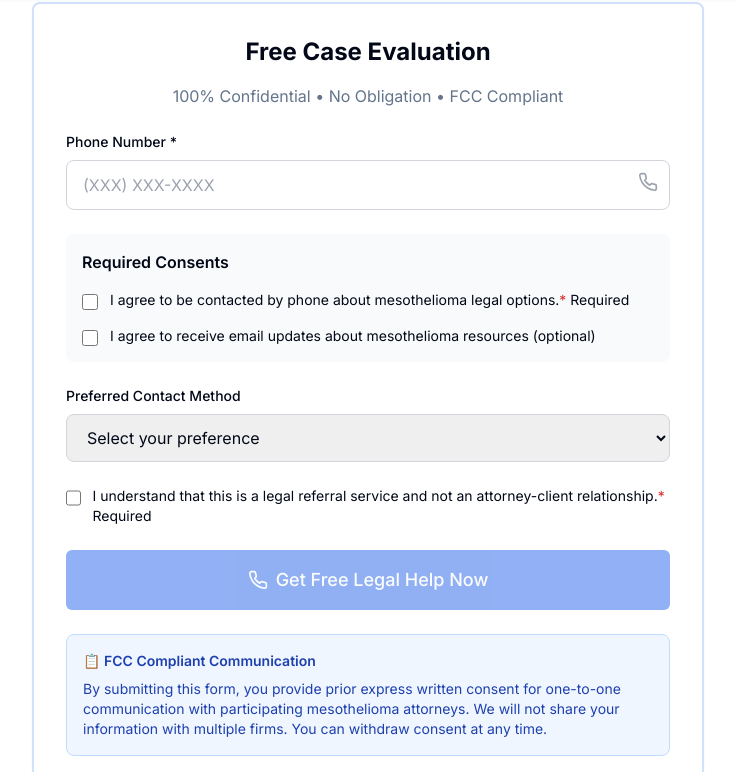
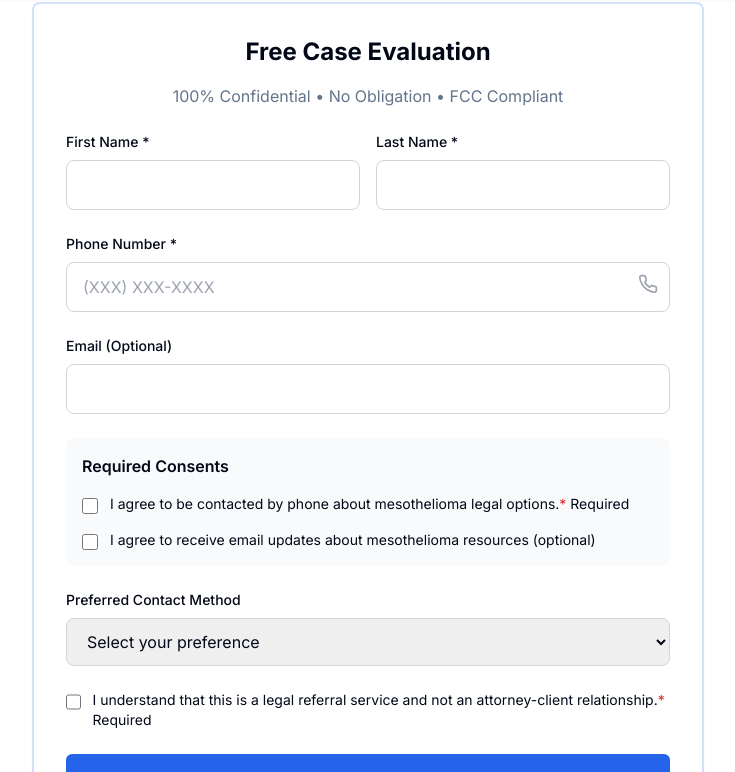
Before and after one commit to widescopeindustries/mesotheliomalawyernearby, a Next.js app: page / in a window 1280 px wide. Shown: the part 3158-3930 px from the top of the page, without its empty margins (272-1007 px from the left). Built offline with nearby package versions, Linux system fonts and the light colour scheme.

Commit message:
Fix homepage form - integrate TCPAConsentForm with Formspree

```diff
--- a/src/components/TCPAConsentForm.tsx
+++ b/src/components/TCPAConsentForm.tsx
@@ -1,25 +1,33 @@
 'use client'
 
-import { useState } from 'react'
+import { useForm, ValidationError } from '@formspree/react'
 import { Button } from '@/components/ui/button'
 import { Card, CardContent } from '@/components/ui/card'
-import { Phone, Mail, User, CheckCircle } from 'lucide-react'
+import { Phone, CheckCircle, Loader2 } from 'lucide-react'
 
 export function TCPAConsentForm() {
-  const [consent, setConsent] = useState({
-    phoneConsent: false,
-    emailConsent: false,
-    selectedAttorney: '',
-    disclaimer: false
-  })
+  const [state, handleSubmit] = useForm("xeeandap")
 
-  const handleSubmit = (e: React.FormEvent) => {
-    e.preventDefault()
-    if (consent.phoneConsent && consent.disclaimer) {
-      // Process Pay Per Call lead
-      // TODO: Integrate with lead tracking system
-      // Redirect to thank you or call tracking
-    }
+  if (state.succeeded) {
+    return (
+      <Card className="w-full max-w-2xl mx-auto border-2 border-green-200 bg-green-50">
+        <CardContent className="p-8 text-center">
+          <div className="h-16 w-16 bg-green-100 rounded-full flex items-center justify-center mx-auto mb-4">
+            <CheckCircle className="h-8 w-8 text-green-600" />
+          </div>
+          <h3 className="text-2xl font-bold mb-2">Thank You!</h3>
+          <p className="text-muted-foreground mb-4">
+            We&apos;ve received your information and will contact you within 24 hours.
+          </p>
+          <p className="text-sm text-muted-foreground mb-2">
+            Need immediate assistance? Call us now:
+          </p>
+          <a href="tel:682-999-0953" className="text-2xl font-bold text-primary hover:underline">
+            (682) 999-0953
+          </a>
+        </CardContent>
+      </Card>
+    )
   }
 
   return (
@@ -33,14 +41,46 @@ export function TCPAConsentForm() {
         </div>
 
         <form onSubmit={handleSubmit} className="space-y-6">
+          {/* Name */}
+          <div className="grid grid-cols-2 gap-4">
+            <div>
+              <label htmlFor="firstName" className="block text-sm font-medium mb-2">
+                First Name *
+              </label>
+              <input
+                id="firstName"
+                type="text"
+                name="firstName"
+                required
+                className="w-full px-4 py-3 border border-gray-300 rounded-lg focus:ring-2 focus:ring-primary focus:border-primary"
+              />
+              <ValidationError prefix="First Name" field="firstName" errors={state.errors} className="text-red-600 text-sm mt-1" />
+            </div>
+            <div>
+              <label htmlFor="lastName" className="block text-sm font-medium mb-2">
+                Last Name *
+              </label>
+              <input
+                id="lastName"
+                type="text"
+                name="lastName"
+                required
+                className="w-full px-4 py-3 border border-gray-300 rounded-lg focus:ring-2 focus:ring-primary focus:border-primary"
+              />
+              <ValidationError prefix="Last Name" field="lastName" errors={state.errors} className="text-red-600 text-sm mt-1" />
+            </div>
+          </div>
+
           {/* Phone Number */}
           <div>
-            <label className="block text-sm font-medium mb-2">
+            <label htmlFor="phone" className="block text-sm font-medium mb-2">
               Phone Number *
             </label>
             <div className="relative">
               <input
+                id="phone"
                 type="tel"
+                name="phone"
                 placeholder="(XXX) XXX-XXXX"
                 className="w-full px-4 py-3 border border-gray-300 rounded-lg focus:ring-2 focus:ring-primary focus:border-primary"
                 required
@@ -49,6 +89,21 @@ export function TCPAConsentForm() {
                 <Phone className="h-5 w-5 text-gray-400" />
               </div>
             </div>
+            <ValidationError prefix="Phone" field="phone" errors={state.errors} className="text-red-600 text-sm mt-1" />
+          </div>
+
+          {/* Email */}
+          <div>
+            <label htmlFor="email" className="block text-sm font-medium mb-2">
+              Email (Optional)
+            </label>
+            <input
+              id="email"
+              type="email"
+              name="email"
+              className="w-full px-4 py-3 border border-gray-300 rounded-lg focus:ring-2 focus:ring-primary focus:border-primary"
+            />
+            <ValidationError prefix="Email" field="email" errors={state.errors} className="text-red-600 text-sm mt-1" />
           </div>
 
           {/* FCC Consent Checkboxes */}
@@ -58,8 +113,8 @@ export function TCPAConsentForm() {
             <label className="flex items-start gap-3 cursor-pointer">
               <input
                 type="checkbox"
-                checked={consent.phoneConsent}
-                onChange={(e) => setConsent({ ...consent, phoneConsent: e.target.checked })}
+                name="phoneConsent"
+                value="I agree to be contacted by phone"
                 className="mt-1 h-4 w-4 text-primary focus:ring-primary"
                 required
               />
@@ -72,8 +127,8 @@ export function TCPAConsentForm() {
             <label className="flex items-start gap-3 cursor-pointer">
               <input
                 type="checkbox"
-                checked={consent.emailConsent}
-                onChange={(e) => setConsent({ ...consent, emailConsent: e.target.checked })}
+                name="emailConsent"
+                value="I agree to receive email updates"
                 className="mt-1 h-4 w-4 text-primary focus:ring-primary"
               />
               <span className="text-sm">
@@ -82,20 +137,20 @@ export function TCPAConsentForm() {
             </label>
           </div>
 
-          {/* Attorney Selection */}
+          {/* Preferred Contact Method */}
           <div>
-            <label className="block text-sm font-medium mb-2">
+            <label htmlFor="contactMethod" className="block text-sm font-medium mb-2">
               Preferred Contact Method
             </label>
             <select
-              value={consent.selectedAttorney}
-              onChange={(e) => setConsent({ ...consent, selectedAttorney: e.target.value })}
+              id="contactMethod"
+              name="contactMethod"
               className="w-full px-4 py-3 border border-gray-300 rounded-lg focus:ring-2 focus:ring-primary focus:border-primary"
             >
               <option value="">Select your preference</option>
-              <option value="phone">Immediate Phone Call</option>
-              <option value="callback">Schedule Callback</option>
-              <option value="email">Email First</option>
+              <option value="Immediate Phone Call">Immediate Phone Call</option>
+              <option value="Schedule Callback">Schedule Callback</option>
+              <option value="Email First">Email First</option>
             </select>
           </div>
 
@@ -104,8 +159,8 @@ export function TCPAConsentForm() {
             <label className="flex items-start gap-3 cursor-pointer">
               <input
                 type="checkbox"
-                checked={consent.disclaimer}
-                onChange={(e) => setConsent({ ...consent, disclaimer: e.target.checked })}
+                name="disclaimer"
+                value="I understand this is a legal referral service"
                 className="mt-1 h-4 w-4 text-primary focus:ring-primary"
                 required
               />
@@ -116,15 +171,27 @@ export function TCPAConsentForm() {
             </label>
           </div>
 
+          {/* Hidden field for form identification */}
+          <input type="hidden" name="_subject" value="New Lead from Homepage" />
+
           {/* Submit Button */}
           <Button
             type="submit"
             size="lg"
             className="w-full text-lg py-4 h-auto"
-            disabled={!consent.phoneConsent || !consent.disclaimer}
+            disabled={state.submitting}
           >
-            <Phone className="h-5 w-5 mr-2" />
-            Get Free Legal Help Now
+            {state.submitting ? (
+              <>
+                <Loader2 className="h-5 w-5 mr-2 animate-spin" />
+                Submitting...
+              </>
+            ) : (
+              <>
+                <Phone className="h-5 w-5 mr-2" />
+                Get Free Legal Help Now
+              </>
+            )}
           </Button>
         </form>
 
@@ -140,7 +207,7 @@ export function TCPAConsentForm() {
 
         {/* Trust Signals */}
         <div className="mt-6 text-center text-xs text-muted-foreground">
-          <p>🔒 Encrypted & Secure</p>
+          <p>🔒 Encrypted &amp; Secure</p>
           <p>✅ No Spam Guarantee</p>
           <p>🛡️ Licensed Attorneys Only</p>
           <p>🇺🇸 Veteran-Owned Service</p>
```
